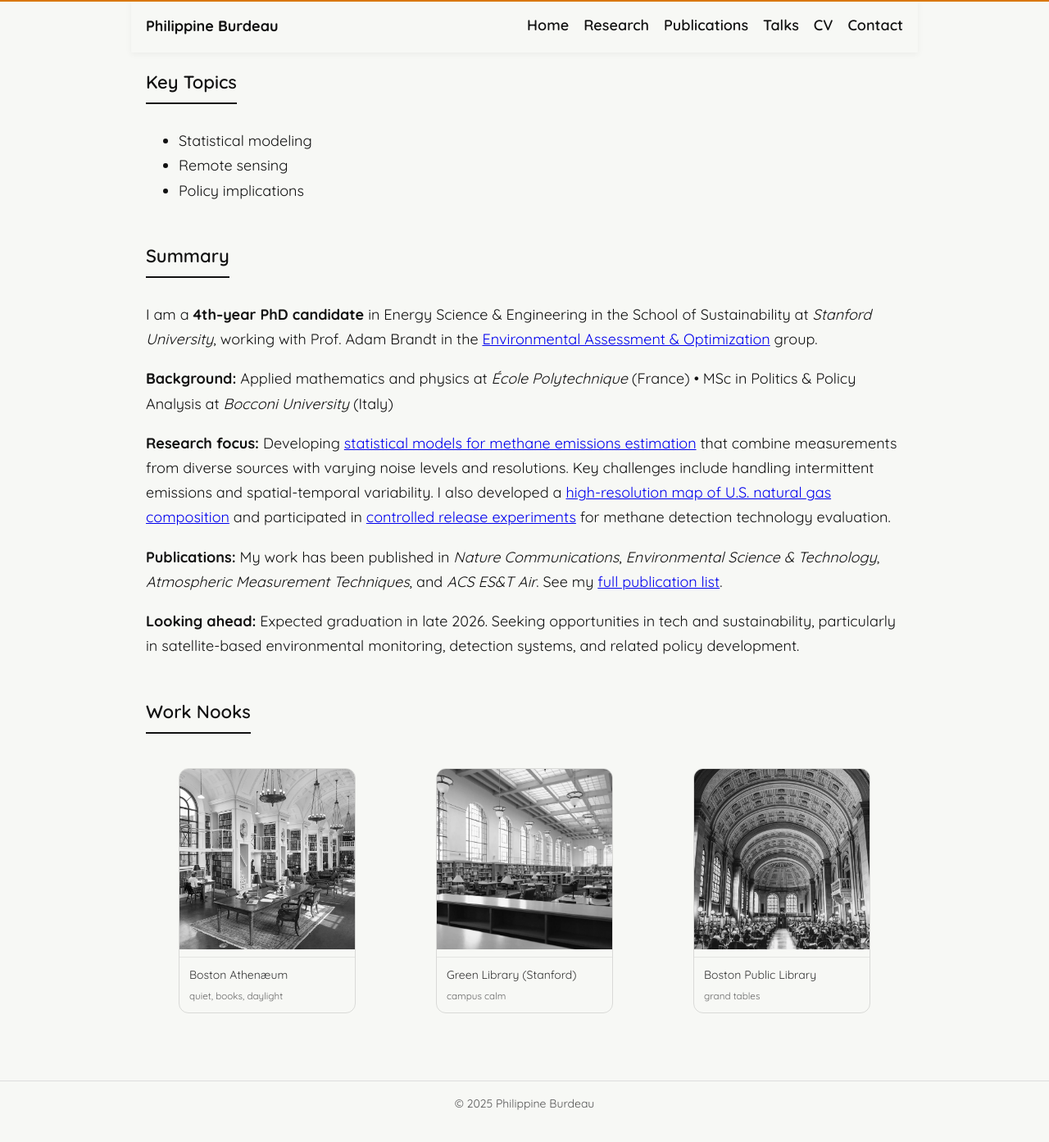
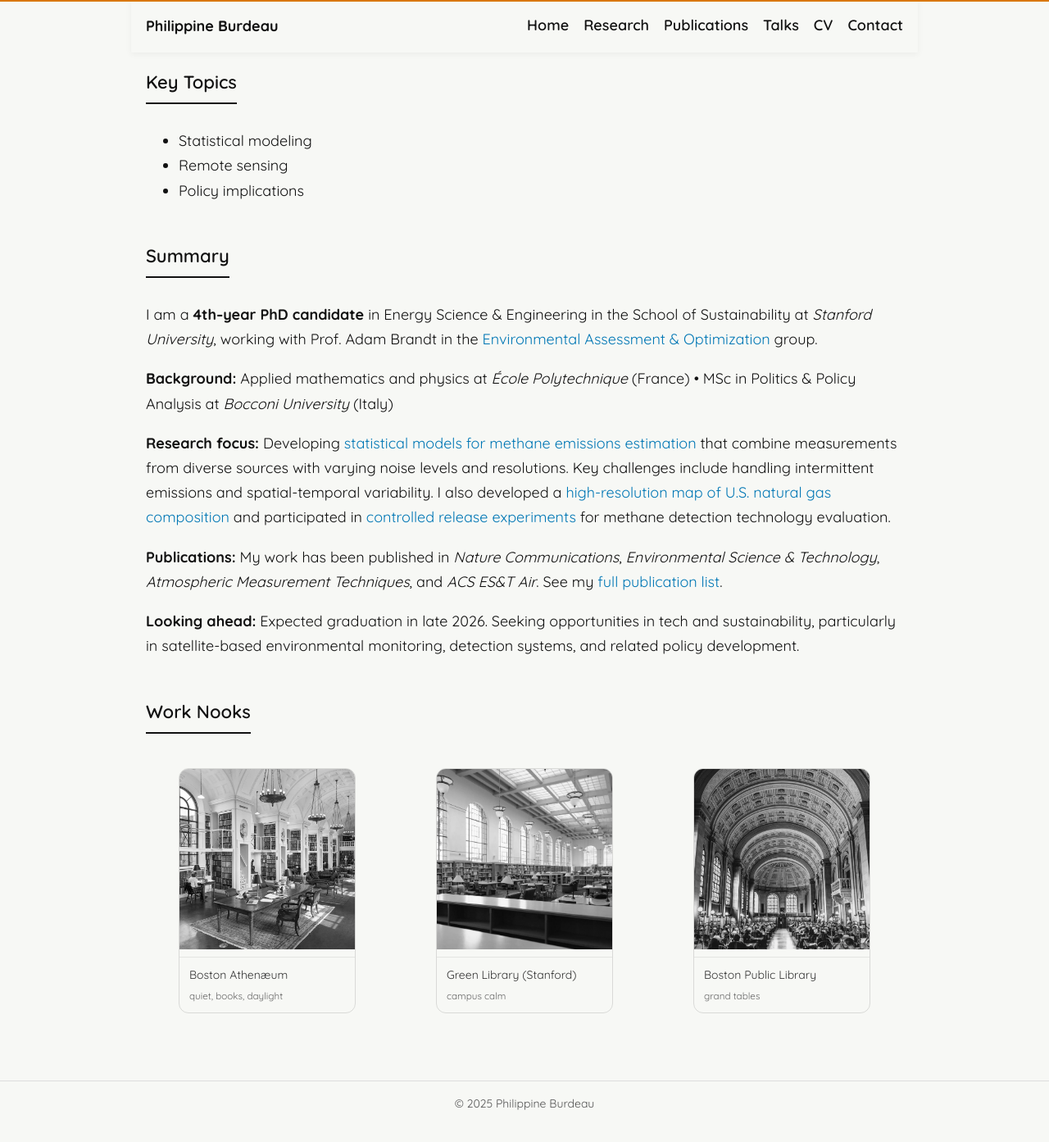
Before and after one commit to pburdeau/pburdeau.github.io, a Jekyll site: the page built from index.md, in a window 1280 px wide and 1400 px high, scrolled down 190 px. Shown: the top 1393 px of the window at 82% size. Built offline with Jekyll 4.4.1, drawn with Linux system fonts in a browser that asks for light colours.

Commit message:
Add styles for anchor tags and hover effects

```diff
--- a/assets/css/style.css
+++ b/assets/css/style.css
@@ -371,3 +371,12 @@ body {
     font-size: 14px;
     text-align: center;
 }
+
+a {
+    color: #0077B5;
+    text-decoration: none;
+}
+
+a:hover {
+    text-decoration: underline;
+}
```
